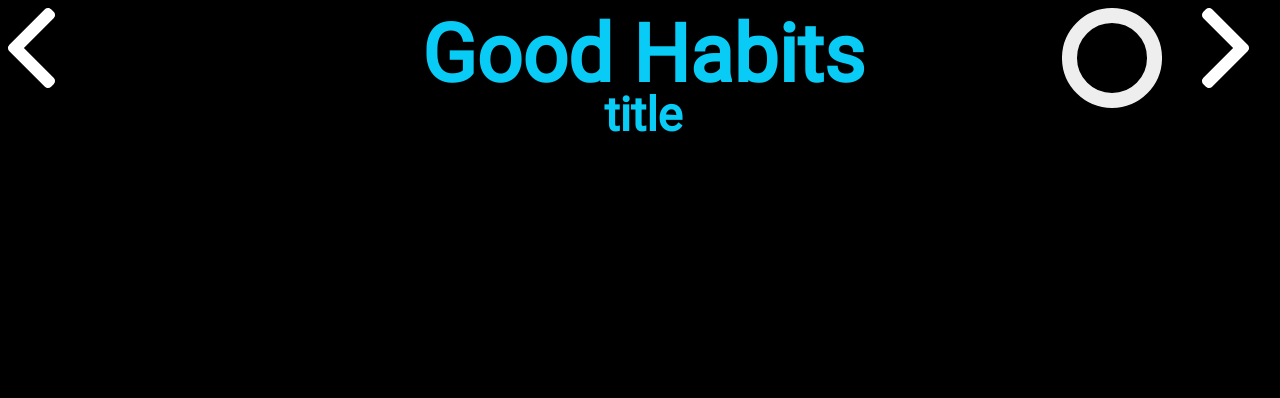
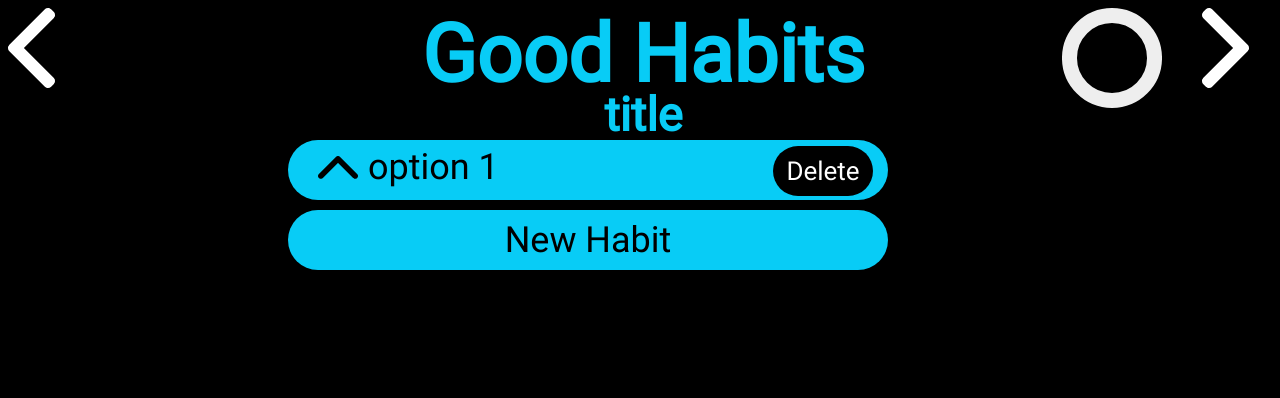
Before and after one commit to FutureNathan/Habit-Calendar, a Flask app: template templates/index.html in a window 1280 px wide. Shown: the top 398 px of the page. Run offline with Flask 2, Linux system fonts and the light colour scheme; the template is opened without the code that fills it: most values are stand-ins (such as "Sample title", 1, 10 or a date in 2020); some libraries are stand-ins or nearby versions.

Commit message:
menu setting styles

```diff
--- a/app.py
+++ b/app.py
@@ -15,8 +15,9 @@ db = Calander()
 def index():
     settings  = db.getSettings()
     calanders = db.getTableNames()
+    current_cal = 0
     print(calanders)
-    return render_template('index.html', settings=settings, calanders=calanders)
+    return render_template('index.html', settings=settings, calanders=calanders, current_cal=current_cal)
 
 @app.route('/calander')
 def calander():
--- a/calanderDatabase.py
+++ b/calanderDatabase.py
@@ -138,10 +138,10 @@ class Calander:
 
 # a = Calander()
 # a.updateCalander("yolos", "Jan", 1, 1)
-
+# a.createCalander("cleaning")
 # print(a.getCalanderData('yolo'))
 # print(a.getTableNames())
-# a.deleteCalander('brushings')
+# a.deleteCalander('brushing')
 
 # # print(a.countTables())
 
--- /dev/null
+++ b/static/css/settings-style.css
@@ -0,0 +1,67 @@
+@import url('/static/css/roboto-font.css');
+.setting-cls{
+    margin: auto;
+    width: 50%;
+    padding-right: 80px;
+}
+.menu-box {
+    position: relative;
+    background-color: #08CCF6;
+    border: none;
+    color: rgb(0, 0, 0);
+    text-align: center;
+    text-decoration: none;
+    font-size: 16px;
+    width: 600px;
+    height: 60px;
+    border-radius: 55px;
+    margin: 0px;
+    margin-bottom: 10px;
+    font-family: Roboto;
+    font-size: 36px;
+
+
+  }
+
+.leftof-menu{
+    width: fit-content;
+    height: fit-content;
+    padding-left: 20px;
+    padding-top:6px;
+}
+
+.menu-img{
+    float: left;
+    padding: 10px;
+    height:22.8px;
+    width:40px;
+}
+
+.menu-text{
+    float: left;
+    grid-area: text;
+    font-family: Roboto;
+    font-size: 36px;
+    height: 50px;
+}
+
+.rightof-menu{
+   height: 60px;
+   padding-right: 15px;
+
+}
+.del-btn  {
+    float: right;
+    font-family: Roboto;
+    font-size: 36px;
+    background-color: rgb(0, 0, 0);
+    border: none;
+    color: rgb(255, 255, 255);
+    text-align: center;
+    text-decoration: none;
+    font-family: Roboto;
+    font-size: 26px;
+    width: 100px;
+    height: 50px;
+    border-radius:55px;
+  }
--- a/templates/index.html
+++ b/templates/index.html
@@ -7,6 +7,7 @@
     <link href="{{url_for('static',filename = 'css/header-style.css')}}" rel="stylesheet">
     <link href="{{url_for('static',filename = 'css/star-style.css')}}" rel="stylesheet">
     <link href="{{url_for('static',filename = 'css/calendar-style.css')}}" rel="stylesheet">
+    <link href="{{url_for('static',filename = 'css/settings-style.css')}}" rel="stylesheet">
 
     <link href="{{url_for('static',filename = 'css/loading-bar.css')}}" rel="stylesheet">
 
@@ -23,11 +24,23 @@
         calanders        = {{ calanders|safe}};
         year             = parseInt({{ settings[0][1] }});
         num_calanders    = calanders.length;
-        current_calander = 0;
+        current_calander = 3;
 
         document.addEventListener('DOMContentLoaded', function () {
-            populateCalander(calanders[0]);
-            document.getElementById("subtitle").innerHTML = calanders[0];
+
+            if(current_calander === num_calanders){
+                document.getElementById("calender-table").style.display ='none';
+                document.getElementById("subtitle").innerHTML = "";
+
+                document.getElementById('settings-form').style.display ='block'
+            }
+            else {
+                populateCalander(calanders[current_calander]);
+                document.getElementById("subtitle").innerHTML = calanders[current_calander];
+                document.getElementById('settings-form').style.display ='none'
+                console.log(num_calanders);
+            }
+
         }, false);
 
 
@@ -44,17 +57,23 @@
                 current_calander = current_calander - 1;
                 populateCalander(calanders[current_calander]);
                 document.getElementById("subtitle").innerHTML = calanders[current_calander];
+
+                document.getElementById('settings-form').style.display ='none'
             }
             else if(current_calander === 0){
                 current_calander = current_calander - 1;
                 document.getElementById("calender-table").style.display ='none';
                 document.getElementById("subtitle").innerHTML = "";
+
+                document.getElementById('settings-form').style.display ='block'
             }
             else {
                 current_calander = 2;
                 document.getElementById("calender-table").style.display ='table-row';
                 populateCalander(calanders[current_calander]);
                 document.getElementById("subtitle").innerHTML = calanders[current_calander];
+
+                document.getElementById('settings-form').style.display ='none'
             }
 
         }
@@ -66,11 +85,15 @@
                     current_calander = current_calander + 1;
                     populateCalander(calanders[current_calander]);
                     document.getElementById("subtitle").innerHTML = calanders[current_calander];
+
+                    document.getElementById('settings-form').style.display ='none'
                 }
-            else if(current_calander === 2){
+            else if(current_calander === num_calanders-1){
                     current_calander = current_calander + 1;
                     document.getElementById("calender-table").style.display ='none';
                     document.getElementById("subtitle").innerHTML = "";
+
+                    document.getElementById('settings-form').style.display ='block'
                 }
             else {
                 console.log("reset")
@@ -78,6 +101,8 @@
                 document.getElementById("calender-table").style.display ='table-row';
                 populateCalander(calanders[current_calander]);
                 document.getElementById("subtitle").innerHTML = calanders[current_calander];
+
+                document.getElementById('settings-form').style.display ='none'
             }
 
         }
@@ -107,6 +132,20 @@
 
         </table>
     </div>
+
+    <div id="settings-form" class="setting-cls">
+        <div class="menu-box" >
+            <div class="leftof-menu">
+                <img class ='menu-img' src='/static/assets/Habit-up-arrow.png' >
+                <div class="menu-text"> option 1</div>
+            </div>
+            <div class='rightof-menu'>
+                <button class="del-btn" >Delete</button>
+            </div>
+        </div>
+        <button class="menu-box">New Habit</button>
+    </div>
+
     <script type="text/javascript" src="{{url_for('static',filename = 'js/task-count.js')}}"></script>
 </body>
 
```
Also changed, not shown: habit-calendar.db, static/assets/Habit-up-arrow.png (added).
